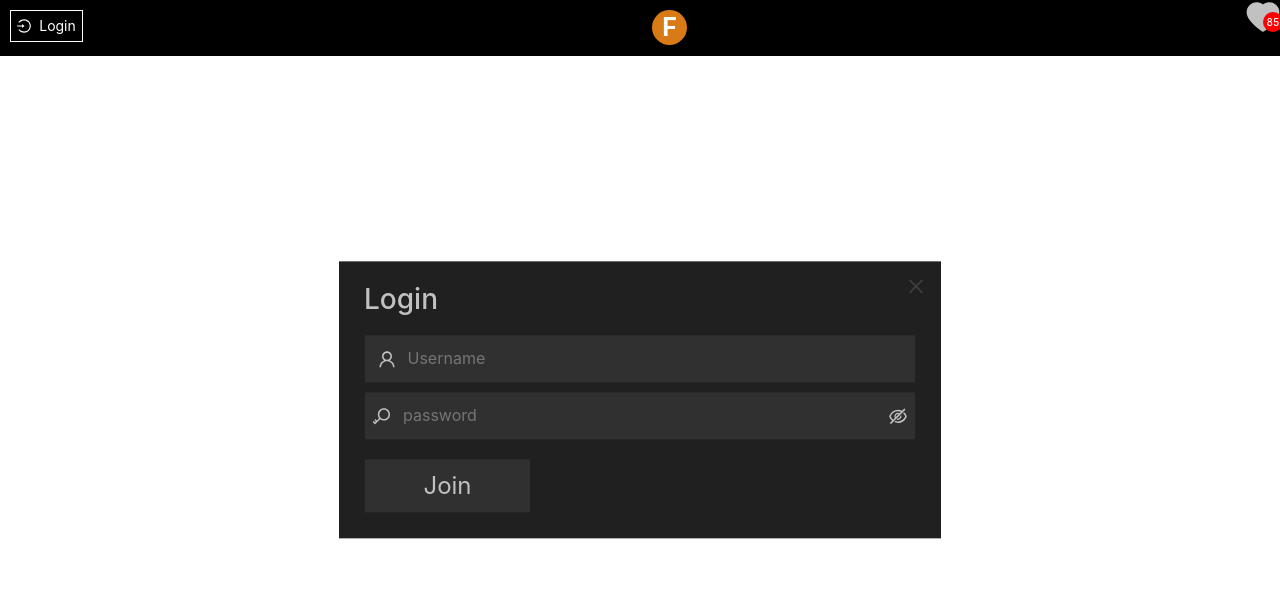
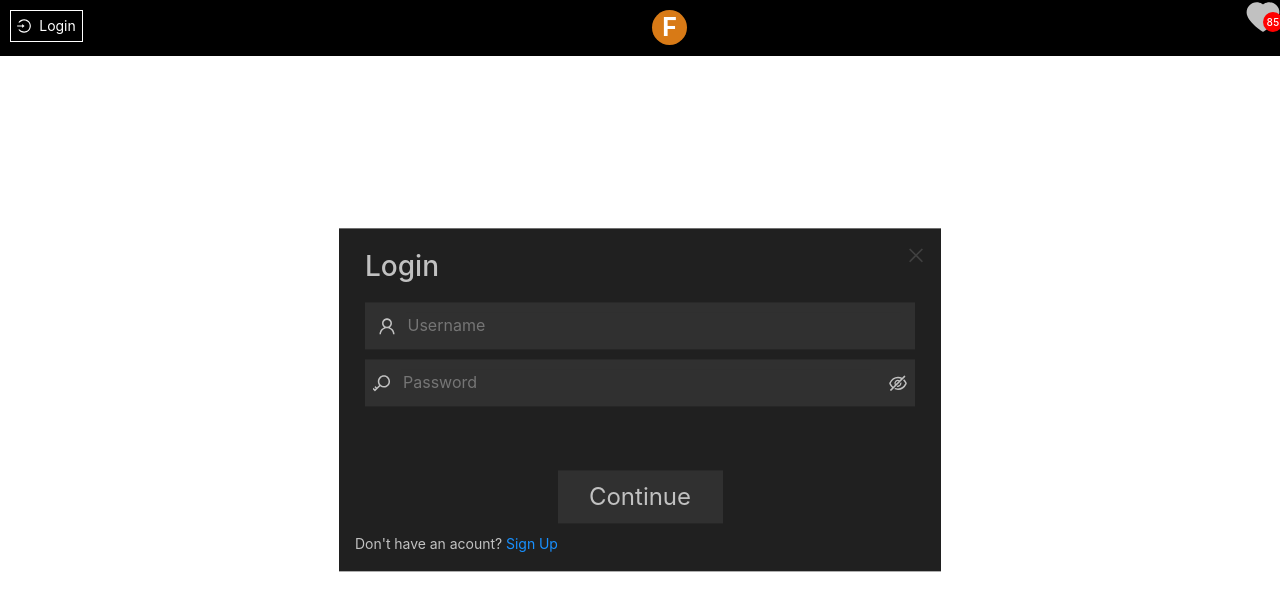
Before and after one commit to MyFelx/App, a React (Create React App) app: page /login in a window 1280 px wide. Shown: the top 610 px of the page. Built offline with nearby package versions, Linux system fonts and the light colour scheme.

Commit message:
Created Login Modal
Includes a mock of login functionality

```diff
--- a/src/Routes/Login.js
+++ b/src/Routes/Login.js
@@ -4,6 +4,7 @@ import GenericInput from "../UI/Input";
 import Modal from "../UI/Modal";
 import UserIcon from "../UI/UserIcon";
 import MyListIcon from "../UI/MyListIcon";
+import LoginModal from "../UI/LoginModal";
 import { LoginOutlined, UserOutlined, KeyOutlined } from "@ant-design/icons";
 
 const iconStyling = {
@@ -41,7 +42,8 @@ function Login() {
           onIconClick={() => console.log("Open My List")}
         />
       </div>
-      <Modal closeOnClick={() => console.log("object")}>
+      <LoginModal />
+      {/* <Modal closeOnClick={() => console.log("object")}>
         <h1 style={{ color: "#c1c1c1", marginLeft: "9px" }}>Login</h1>
 
         <GenericInput
@@ -64,7 +66,7 @@ function Login() {
           backgroundColor={"#303030"}
           onClick={() => alert("Joined")}
         />
-      </Modal>
+      </Modal> */}
     </div>
   );
 }
--- /dev/null
+++ b/src/UI/LoginModal.js
@@ -0,0 +1,91 @@
+import React, { Component } from "react";
+import validator from "validator";
+import passwordValidator from "password-validator";
+import AppButton from "../UI/Button";
+import GenericInput from "../UI/Input";
+import Modal from "../UI/Modal";
+import ValidationNotice from "./ValidityNotice";
+import { UserOutlined, KeyOutlined } from "@ant-design/icons";
+
+const iconStyling = {
+  color: "#c1c1c1",
+  fontSize: "18px",
+  marginLeft: "8px",
+};
+
+class LoginModal extends Component {
+  state = {
+    usernameInput: "",
+    usernameValid: false,
+    passwordInput: "",
+    passwordValid: false,
+    incorrectLogin: <br />,
+  };
+
+  usernameInputChangeHandler = (event) => {
+    this.setState({ usernameInput: event.target.value });
+  };
+
+  passwordInputChangeHandler = (event) => {
+    this.setState({ passwordInput: event.target.value });
+  };
+
+  contiueButtonClick = () => {
+    if (false) {
+      alert("Logged In");
+    } else {
+      this.setState({
+        incorrectLogin: (
+          <div style={{ marginLeft: "20px" }}>
+            <ValidationNotice
+              isValid={this.state.confirmPasswordMatched}
+              ifValid={"Password Matches"}
+              ifInvalid={"Incorrect username or password"}
+            />
+          </div>
+        ),
+      });
+    }
+  };
+
+  render() {
+    return (
+      <Modal closable={false}>
+        <h1 style={{ color: "#c1c1c1", marginLeft: "10px" }}>Login</h1>
+        <GenericInput
+          inputType={"text"}
+          icon={<UserOutlined style={iconStyling} />}
+          placeholderValue={"Username"}
+          inputValue={this.state.usernameInput}
+          onInputChange={this.usernameInputChangeHandler}
+        />
+        <GenericInput
+          inputType={"password"}
+          icon={<KeyOutlined style={iconStyling} />}
+          placeholderValue={"Password"}
+          inputValue={this.state.passwordInput}
+          onInputChange={this.passwordInputChangeHandler}
+        />
+        {this.state.incorrectLogin}
+        <br />
+        <div style={{ textAlign: "center" }}>
+          <AppButton
+            text={"Continue"}
+            height={"53px"}
+            width={"165px"}
+            color={"#c1c1c1"}
+            fontSize={"24px"}
+            backgroundColor={"#303030"}
+            onClick={this.contiueButtonClick}
+          />
+        </div>
+        <div>
+          <span style={{ color: "#c1c1c1" }}>Don't have an acount?</span>
+          <a href="/sign-up"> Sign Up</a>
+        </div>
+      </Modal>
+    );
+  }
+}
+
+export default LoginModal;
```
